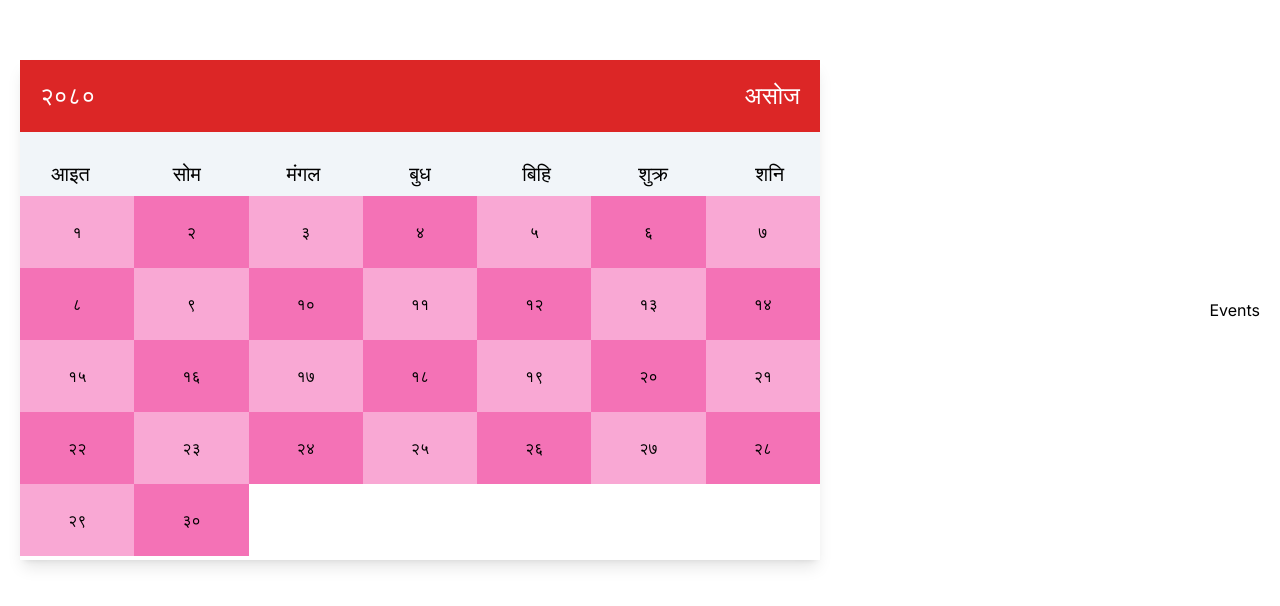
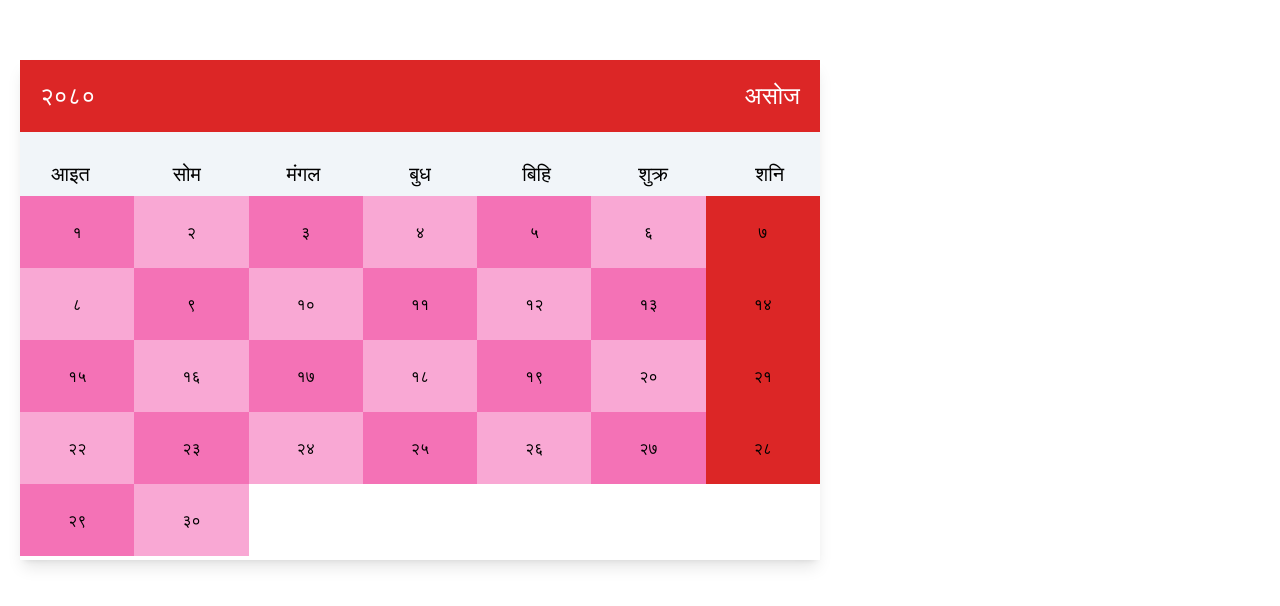
Before and after one commit to aakash-22ak/digitalCalendar, a Next.js app: page / in a window 1280 px wide. Shown: the part 110-716 px from the top of the page. Built offline with nearby package versions, Linux system fonts and the light colour scheme.

Commit message:
Added the different color for saturday

```diff
--- a/src/app/page.js
+++ b/src/app/page.js
@@ -1,3 +1,5 @@
+"use client";
+import { useState } from "react";
 import Calendar from "@/components/Calendar";
 import Image from "next/image";
 
--- a/src/components/Calendar.jsx
+++ b/src/components/Calendar.jsx
@@ -1,4 +1,4 @@
-export default function Calendar() {
+export default function Calendar({ onAddItems }) {
   const days = ["आइत", "सोम", "मंगल", "बुध", "बिहि", "शुक्र", "शनि "];
   const date = [
     "१",
@@ -52,10 +52,20 @@ export default function Calendar() {
         </div>
         <div className="grid grid-cols-7 ">
           {date.map((item, index) => {
-            const isEven = index % 2 === 0;
+            const newIndex = index + 1;
+            const isEven = newIndex % 2 === 0;
+            const isSpecialDate = newIndex % 7 === 0;
+
             return (
               <>
-                {isEven ? (
+                {isSpecialDate ? (
+                  <div
+                    key={index}
+                    className="bg-red-600 p-6 text-center hover:bg-slate-100 transition ease-in-out duration-300"
+                  >
+                    {item}
+                  </div>
+                ) : isEven ? (
                   <div
                     key={index}
                     className="bg-pink-300 p-6 text-center hover:bg-pink-500 transition ease-in-out duration-300"
@@ -64,6 +74,7 @@ export default function Calendar() {
                   </div>
                 ) : (
                   <div
+                    onClick={(prev) => setIsOpen((prev) => !prev)}
                     key={index}
                     className="bg-pink-400 p-6 text-center hover:bg-pink-500 transition ease-in-out duration-300"
                   >
@@ -76,7 +87,7 @@ export default function Calendar() {
         </div>
       </div>
       <div>
-        <main>Events</main>
+        <main></main>
       </div>
     </div>
   );
--- a/src/components/Dates.jsx
+++ /dev/null
@@ -1,3 +0,0 @@
-export default function Dates() {
-  return <div></div>;
-}
```
